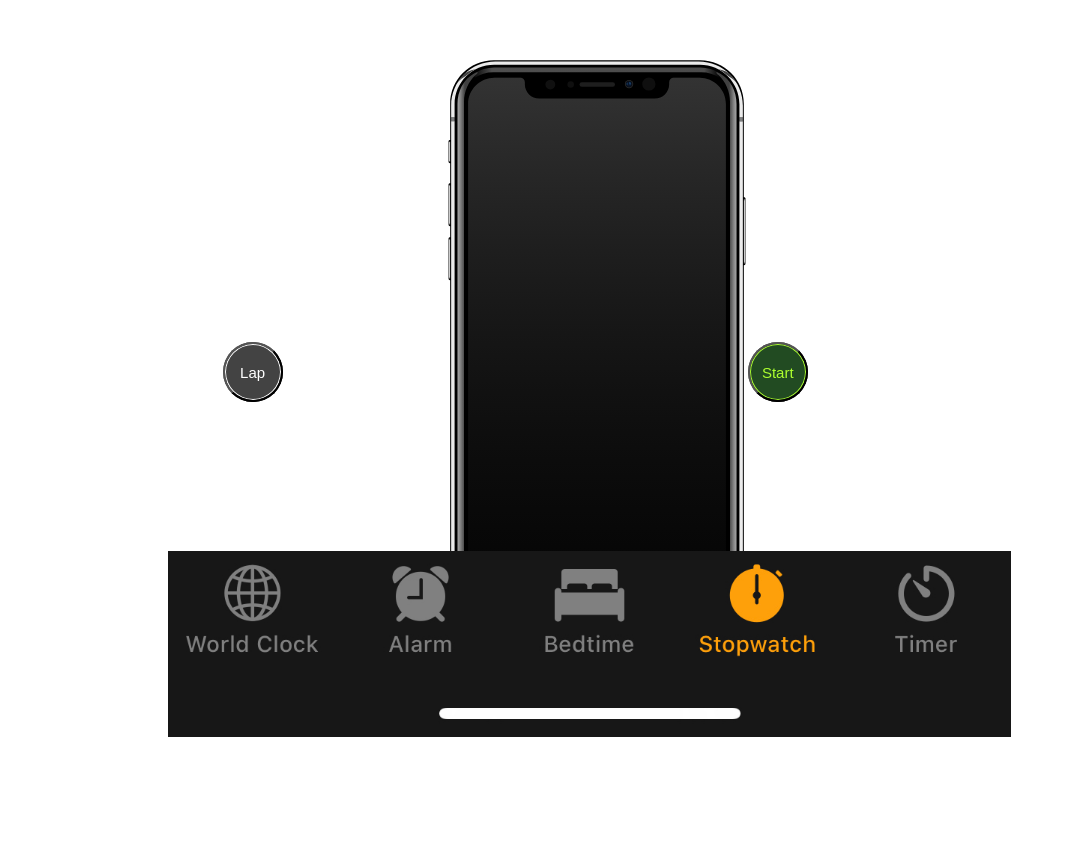
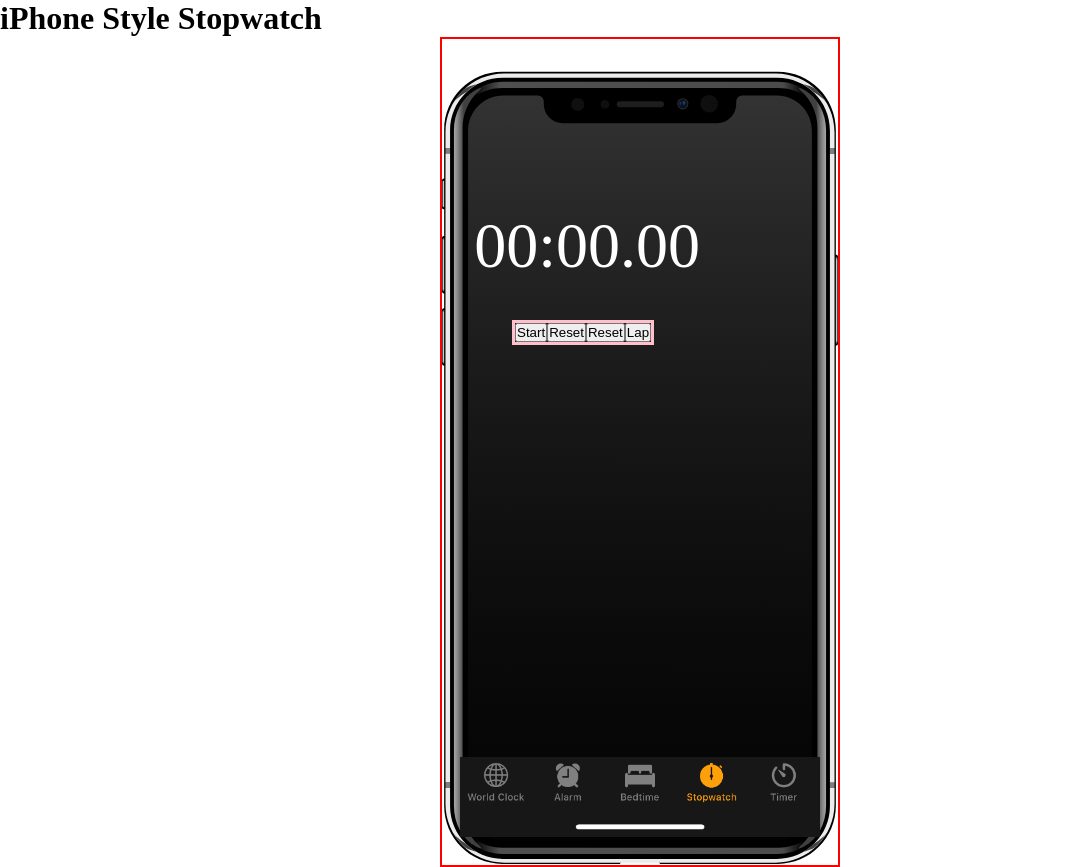
Before and after one commit to slawekwojtaszek/iPhoneStopwatch, a plain HTML site: page index.html in a window 1280 px wide. Shown: the whole page, without its empty margins (0-1073 px from the left). Before the commit the page ends 800 px from the top, so only its background shows below. Drawn offline with Linux system fonts and the light colour scheme.

Commit message:
Optimize Code

```diff
--- a/index.html
+++ b/index.html
@@ -10,7 +10,8 @@
   </head>
 
   <body>
-    <div class="app">
+    <h1>iPhone Style Stopwatch</h1>
+    <div class="container">
       <div class="screen">
         <button class="start">
           <p>Start</p>
@@ -27,8 +28,12 @@
         </div>
         <ul class="laps"></ul>
       </div>
-      <img class="iPhone" src="src/img/iPhoneScreen.svg" alt="" />
-      <img class="bottom" src="src/img/bottomMenu.jpg" alt="" />
+      <div class="iphone">
+        <img class="image1" src="src/img/iPhoneScreen.svg" alt="" />
+      </div>
+      <div class="iphone_bottom">
+        <img class="image2" src="src/img/bottomMenu.jpg" alt="" />
+      </div>
     </div>
 
     <script src="main.js"></script>
--- a/style.css
+++ b/style.css
@@ -4,94 +4,52 @@
   box-sizing: border-box;
 }
 
-.app {
-  position: absolute;
-  height: 93vh;
-  width: 94vw;
+.container {
+  max-width: 1200px;
+  margin-top: 2rem;
+  margin: 0 auto;
+}
+
+.iphone {
+  padding-top: 2rem;
+  max-width: 400px;
+  position: relative;
+  margin: 0 auto;
+  border: 2px solid red;
+  z-index: -2;
+}
+.iphone .image1 {
+  width: 100%;
+  z-index: -1;
+}
+.image1,
+.image2 {
+  display: block;
+  margin: 0 auto;
+}
+
+.iphone_bottom .image2 {
+  width: 30%;
+  margin-top: -110px;
+}
+
+.iphone {
+  position: relative;
 }
 
 .screen {
+  display: flex;
   position: absolute;
-  top: 10%;
-  left: 5%;
-  height: 60%;
-  width: 45%;
+  top: 40%;
+  left: 40%;
+
+  border: 3px solid pink;
 }
 
-.time > div {
+.time {
   position: absolute;
-  top: 30%;
-  left: 26%;
-  font-family: Arial, "Helvetica Neue", Helvetica, sans-serif;
-  font-size: 60px;
+  top: -600%;
+  left: -30%;
+  font-size: 4rem;
   color: white;
-  background-color: transparent;
-  z-index: 3;
 }
-
-.bottom {
-  position: absolute;
-  top: 74%;
-  left: 14%;
-  width: 70%;
-}
-
-.start,
-.reset,
-.lap,
-.stop {
-  position: absolute;
-  top: 60%;
-  left: 20%;
-  width: 60px;
-  height: 60px;
-  border-radius: 50%;
-  font-size: 15px;
-}
-
-.start {
-  left: 127%;
-  box-shadow: inset 0 0 0 1px;
-  background-color: rgb(34, 75, 34);
-  color: greenyellow;
-  z-index: 10;
-}
-.stop {
-  left: 127%;
-  box-shadow: inset 0 0 0 1px;
-  background-color: rgb(106, 37, 37);
-  color: red;
-  z-index: -2;
-}
-.reset {
-  left: 30%;
-  box-shadow: inset 0 0 0 1px;
-  background-color: rgb(67, 67, 67);
-  color: rgb(255, 255, 255);
-  z-index: 0;
-}
-
-.lap {
-  left: 30%;
-  box-shadow: inset 0 0 0 1px;
-  background-color: rgb(67, 67, 67);
-  color: rgb(255, 255, 255);
-  z-index: 1;
-}
-
-.laps {
-  position: absolute;
-  font-family: Arial, Helvetica, sans-serif;
-  top: 78%;
-  left: 30%;
-  color: white;
-  list-style: none;
-  background-color: transparent;
-  z-index: 10;
-}
-
-.iPhone {
-  transform: translate(12%, 10%);
-  width: 80%;
-  height: 80%;
-}
```
